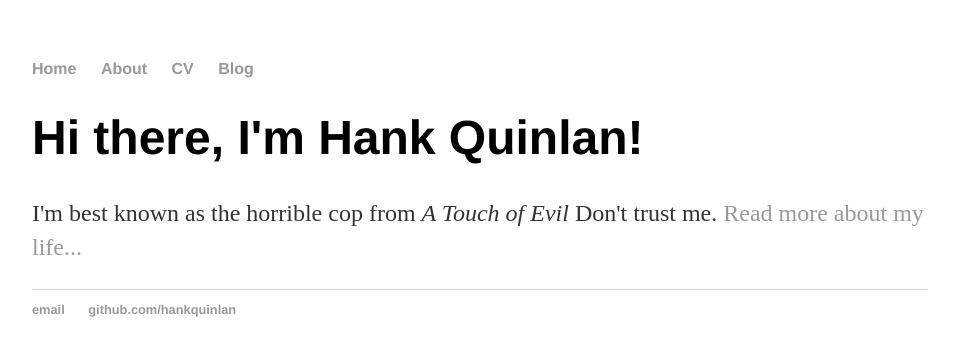
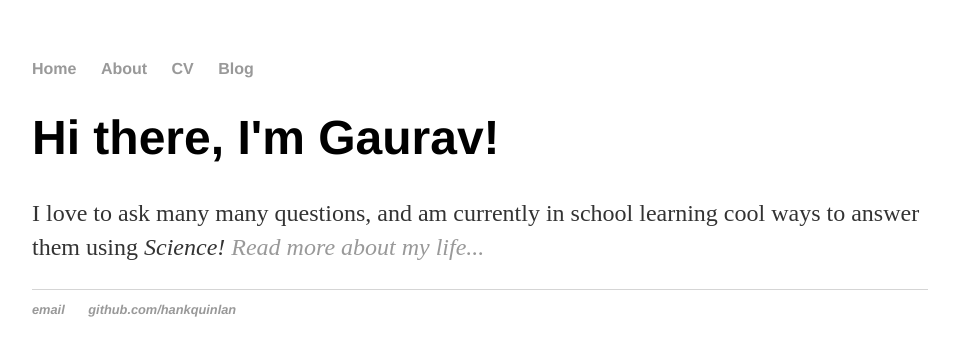
Before and after one commit to bionicistGM/bionicistGM.github.io, a Jekyll site: the page built from index.html, in a window 1280 px wide. Shown: the top 356 px of the page, without its empty margins (160-1115 px from the left). Built offline with Jekyll 4.4.1, drawn with Linux system fonts in a browser that asks for light colours.

Commit message:
Update index.html

```diff
--- a/index.html
+++ b/index.html
@@ -1,8 +1,8 @@
 ---
 layout: default
-title: Hank Quinlan, Horrible Cop
+title: Gaurav Mukherjee, Mad Scientist in the making
 ---
 <div class="blurb">
-	<h1>Hi there, I'm Hank Quinlan!</h1>
-	<p>I'm best known as the horrible cop from <em>A Touch of Evil</em> Don't trust me. <a href="/about">Read more about my life...</a></p>
+	<h1>Hi there, I'm Gaurav!</h1>
+	<p>I love to ask many many questions, and am currently in school learning cool ways to answer them using <em>Science!<em> <a href="/about">Read more about my life...</a></p>
 </div><!-- /.blurb -->
```
